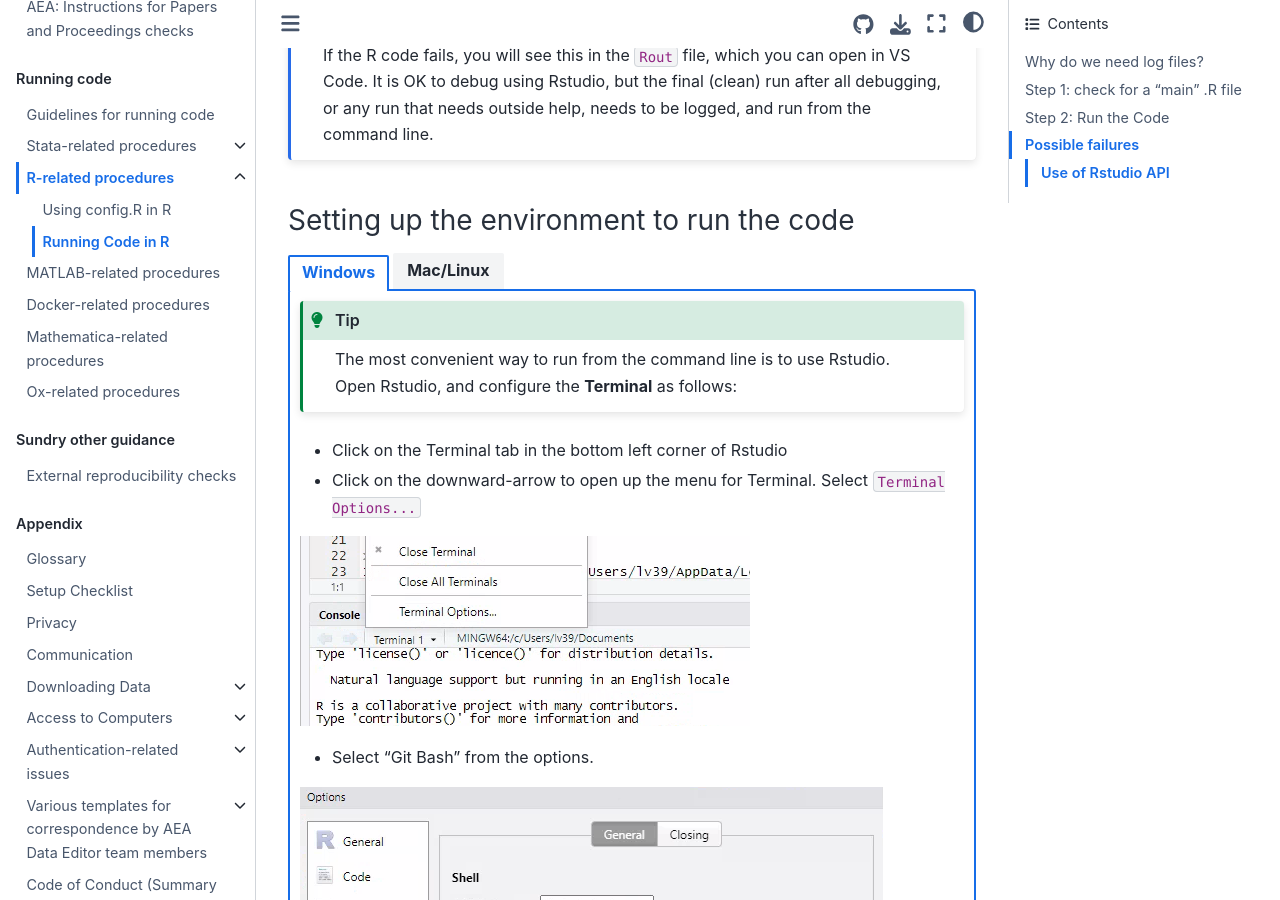
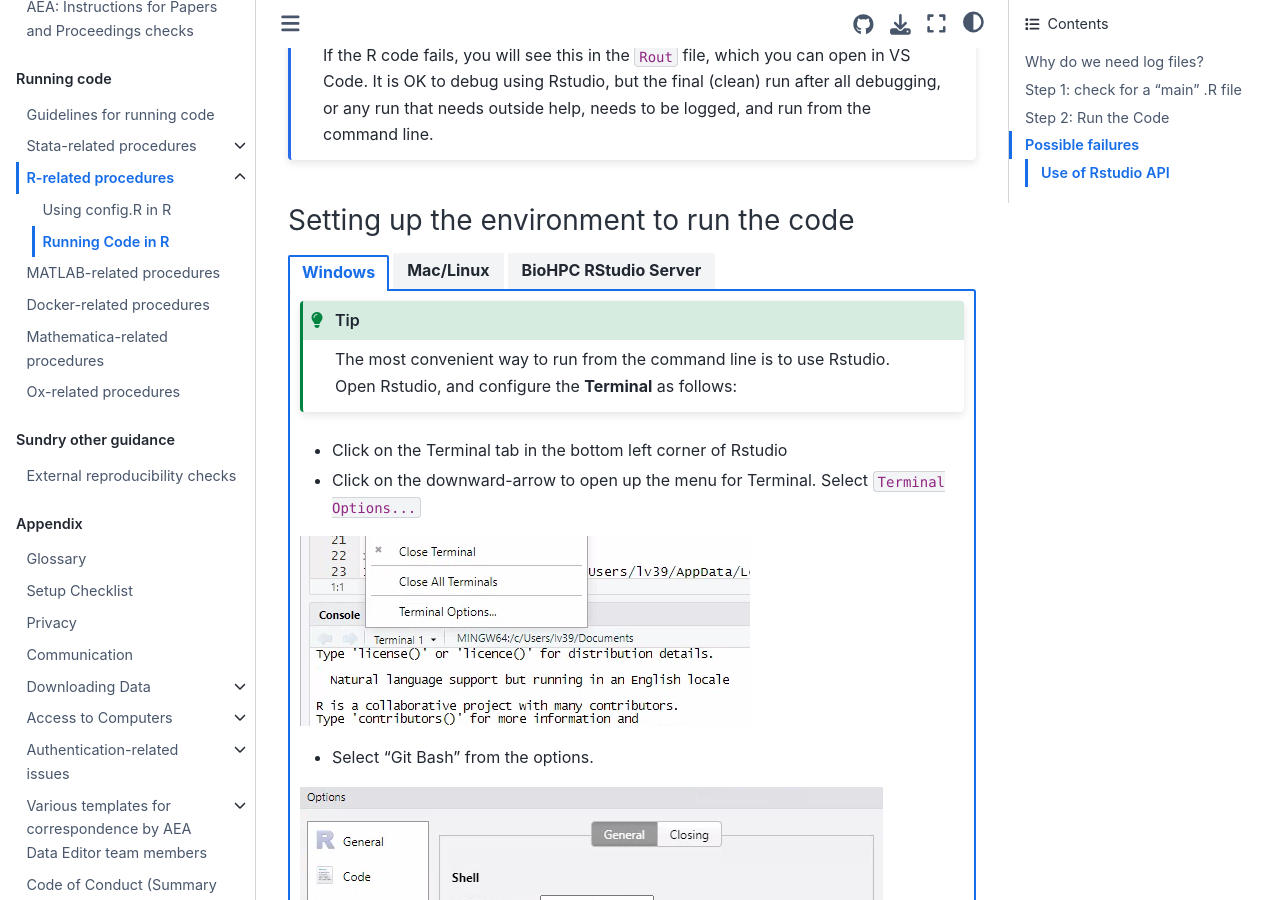
Before and after one commit to labordynamicsinstitute/ldilab-manual, a Jupyter Book: the page built from 96-12-running-r-code.md, in a window 1280 px wide and 900 px high, scrolled down 1180 px. Built offline with Jupyter Book 1.0.4 settings and Sphinx 7.4.7 and the Sphinx Book theme 1.1.4, drawn with Linux system fonts in a browser that asks for light colours; some of the changed lines change nothing that is shown.

Commit message:
Update 96-12-running-r-code.md

````diff
--- a/96-12-running-r-code.md
+++ b/96-12-running-r-code.md
@@ -59,7 +59,7 @@
 
 :::{tab-item} Mac/Linux
 
-On Unix-style systems, the preferred way is to use the Terminal to run R code.
+On Unix-style systems, the preferred way is to use the Terminal to run R code (you can also call up RStudio and run from the "Terminal" tab as on the Windows tab).
 
 Open up a Terminal in the folder where the `main.R` file is located - this may differ depending on your system, and may involve using "`cd /path/to/code`" commands. Confirm with "`ls`" that you see the same files you might see in Finder / File Explorer. Refer to the command line training in the initial training.
 
@@ -76,6 +76,22 @@
 ```
 
 to see which R versions are available.
+
+:::
+
+:::{tab-item} BioHPC RStudio Server
+
+A web-based approach can be used on BioHPC.
+
+- The first user logging on to a BioHPC node (new reservation) can launch "rstudio server", which then makes the web interface of Rstudio accessible to anybody on that server. See [https://biohpc.cornell.edu/lab/userguide.aspx?a=software&i=266#c](https://biohpc.cornell.edu/lab/userguide.aspx?a=software&i=266#c) for details.
+- For instance, if the reservation is on `cbsuecco08`:
+  -  open CiscoVPN and connect
+  -  connect to http://cbsuecco08.biohpc.cornell.edu:8016/
+  -  log in with your netid and your BioHPC password
+
+To generate a log file, you must still run R code from the terminal with `R CMD BATCH` (below).
+
+The RStudio server instance only runs the latest R code. For running other R versions, refer to the "Mac/Linux" tab.
 
 :::
 
````
